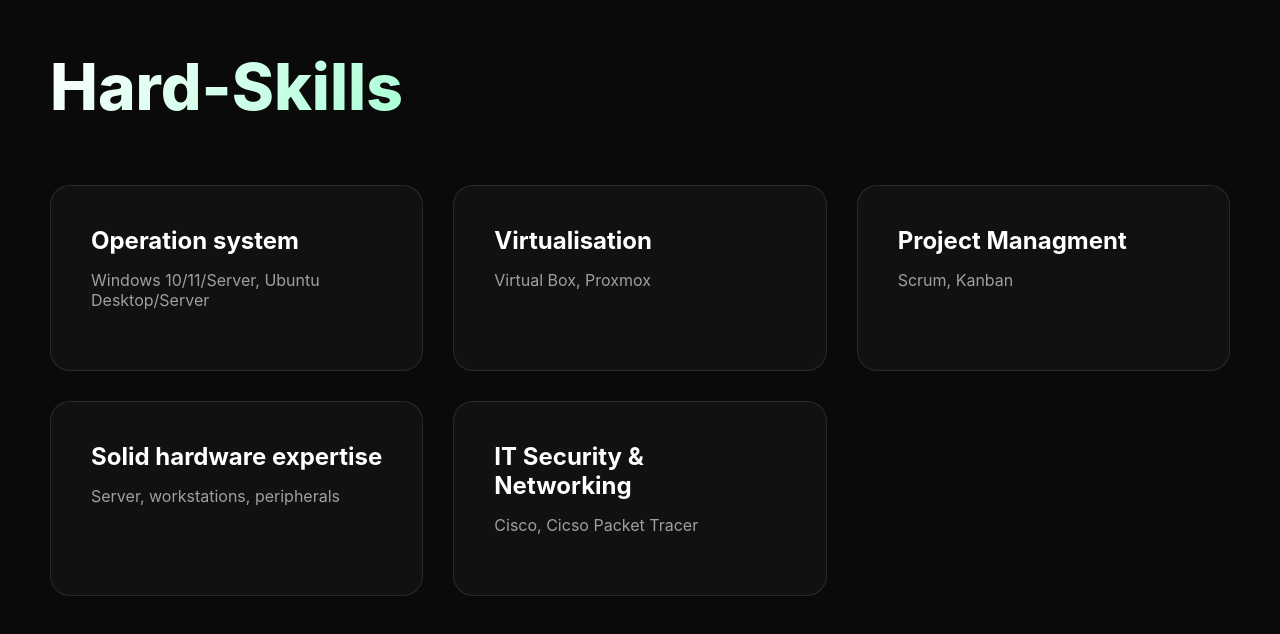
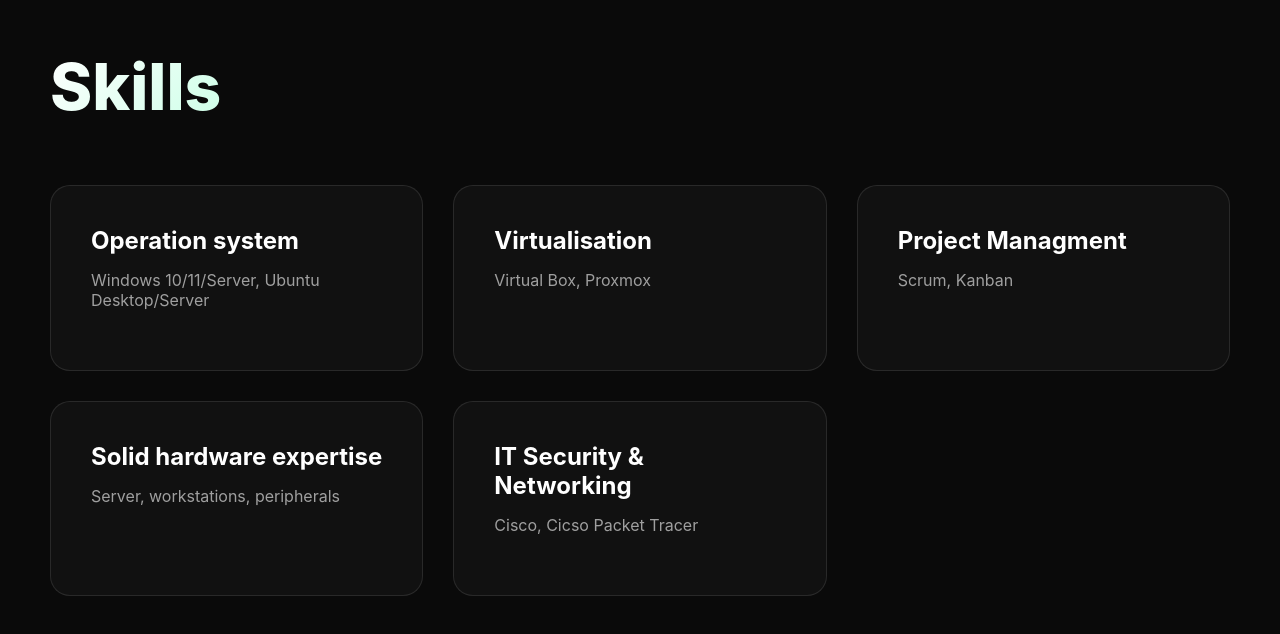
Before and after one commit to GoldKuchen0/SIMMA-EDU.github.io, a plain HTML site: page index.html in a window 1280 px wide. Shown: the part 2476-3110 px from the top of the page. Drawn offline with Linux system fonts and the light colour scheme.

Commit message:
Rename 'Hard-Skills' section to 'Skills'

```diff
--- a/index.html
+++ b/index.html
@@ -572,7 +572,7 @@
 
 
     <section id="skills">
-        <h2 class="section-title">Hard-Skills</h2>
+        <h2 class="section-title">Skills</h2>
         <div class="skills-grid">
             <div class="skill-card">
                 <h3>Operation system</h3>
```
